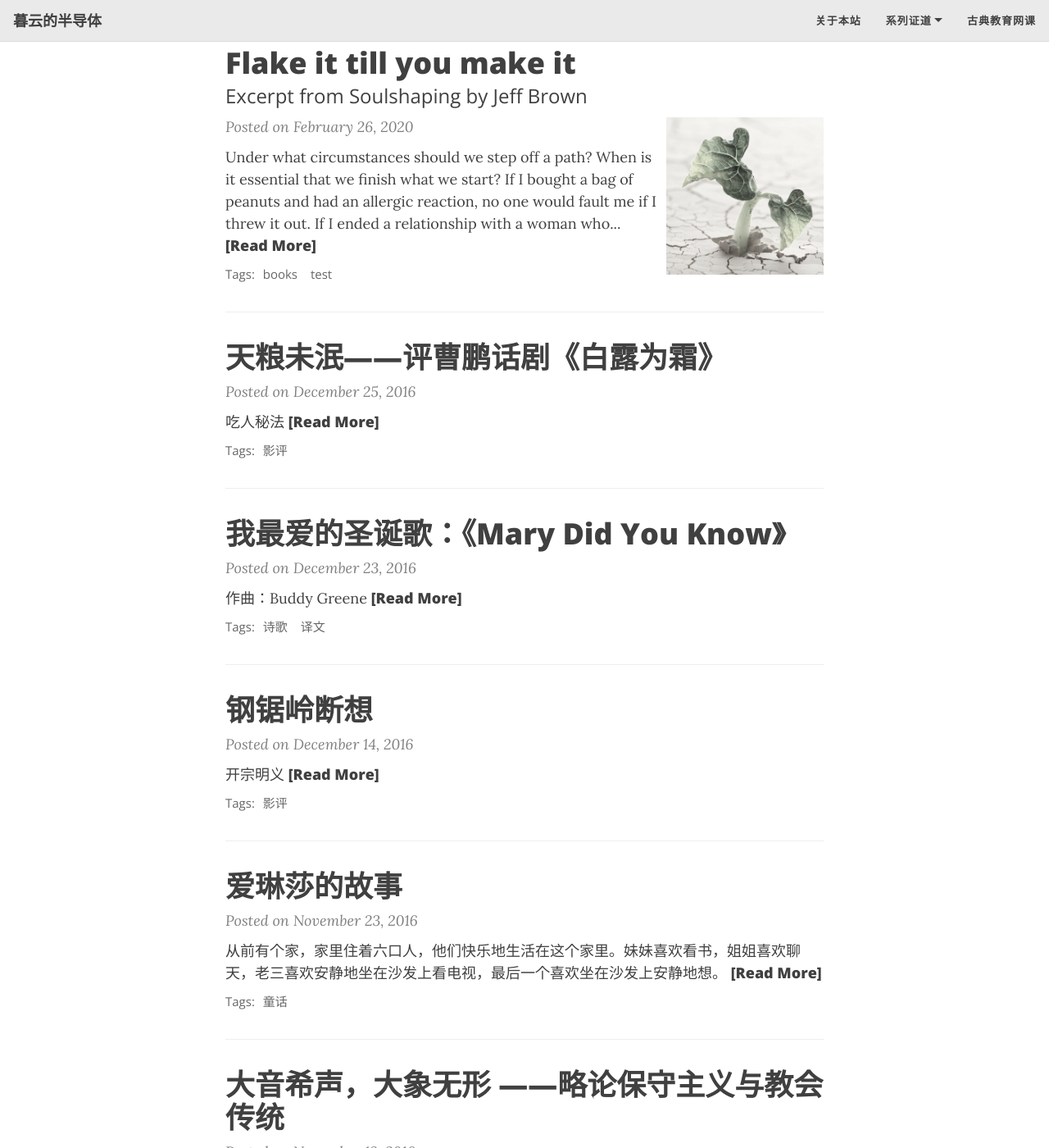
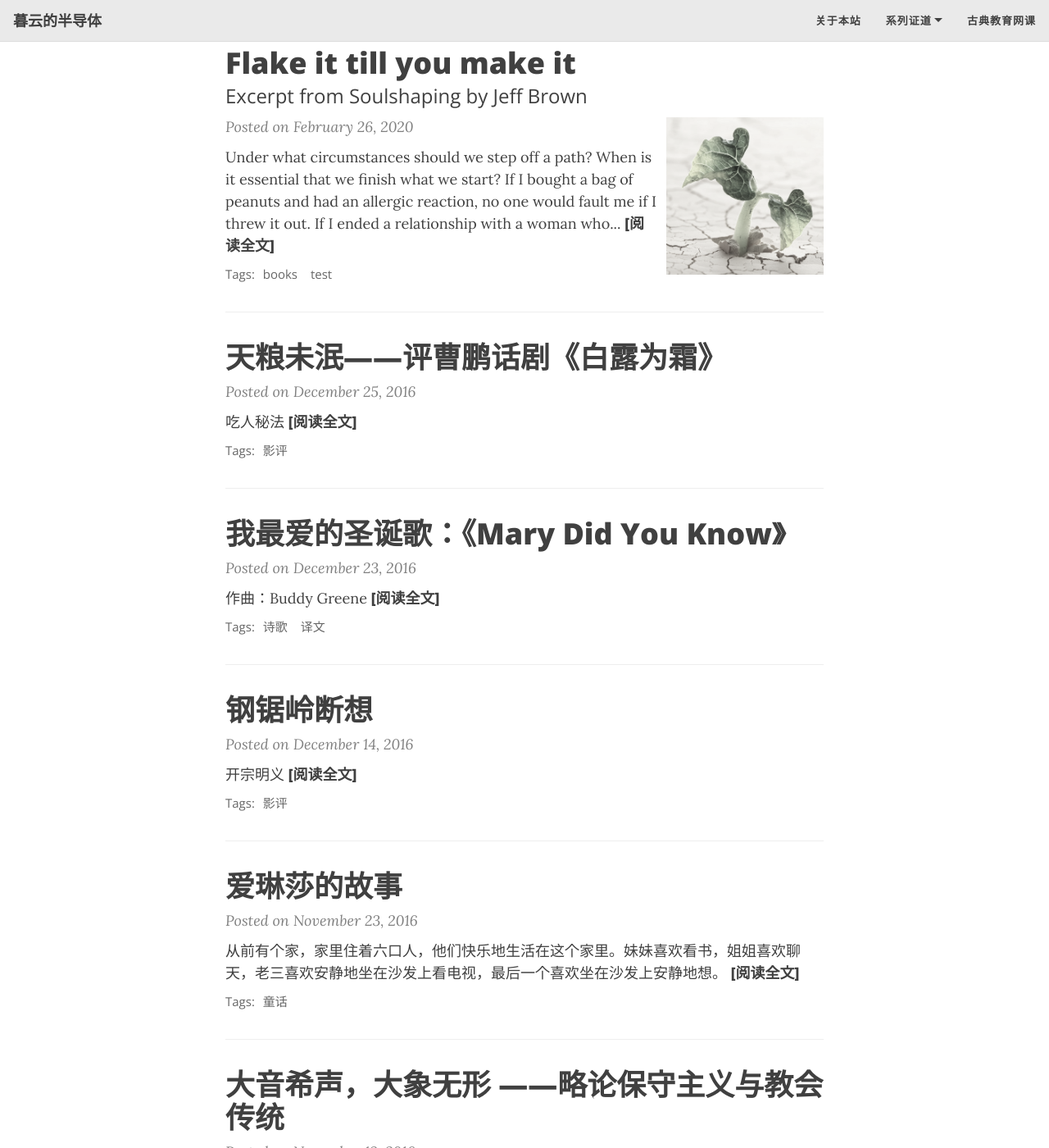
Before and after one commit to guomuyun/guomuyun.github.com, a Jekyll site: the page built from index.markdown, in a window 1280 px wide and 1400 px high, scrolled down 656 px. Shown: the whole window at 82% size. Built offline with Jekyll 4.4.1, drawn with Linux system fonts in a browser that asks for light colours; nearby versions of some CDN libraries; the list of posts is cut into pages by our own code; some of the changed text lies outside the part shown.

Commit message:
Update home.html

```diff
--- a/_layouts/home.html
+++ b/_layouts/home.html
@@ -71,7 +71,7 @@
       {{ post.excerpt | strip_html | xml_escape | truncatewords: excerpt_length }}
       {% assign excerpt_word_count = post.excerpt | number_of_words %}
       {% if post.content != post.excerpt or excerpt_word_count > excerpt_length %}
-        <a href="{{ post.url | absolute_url }}" class="post-read-more">[Read&nbsp;More]</a>
+        <a href="{{ post.url | absolute_url }}" class="post-read-more">[阅读全文]</a>
       {% endif %}
     </div>
     {% endunless %}
```
